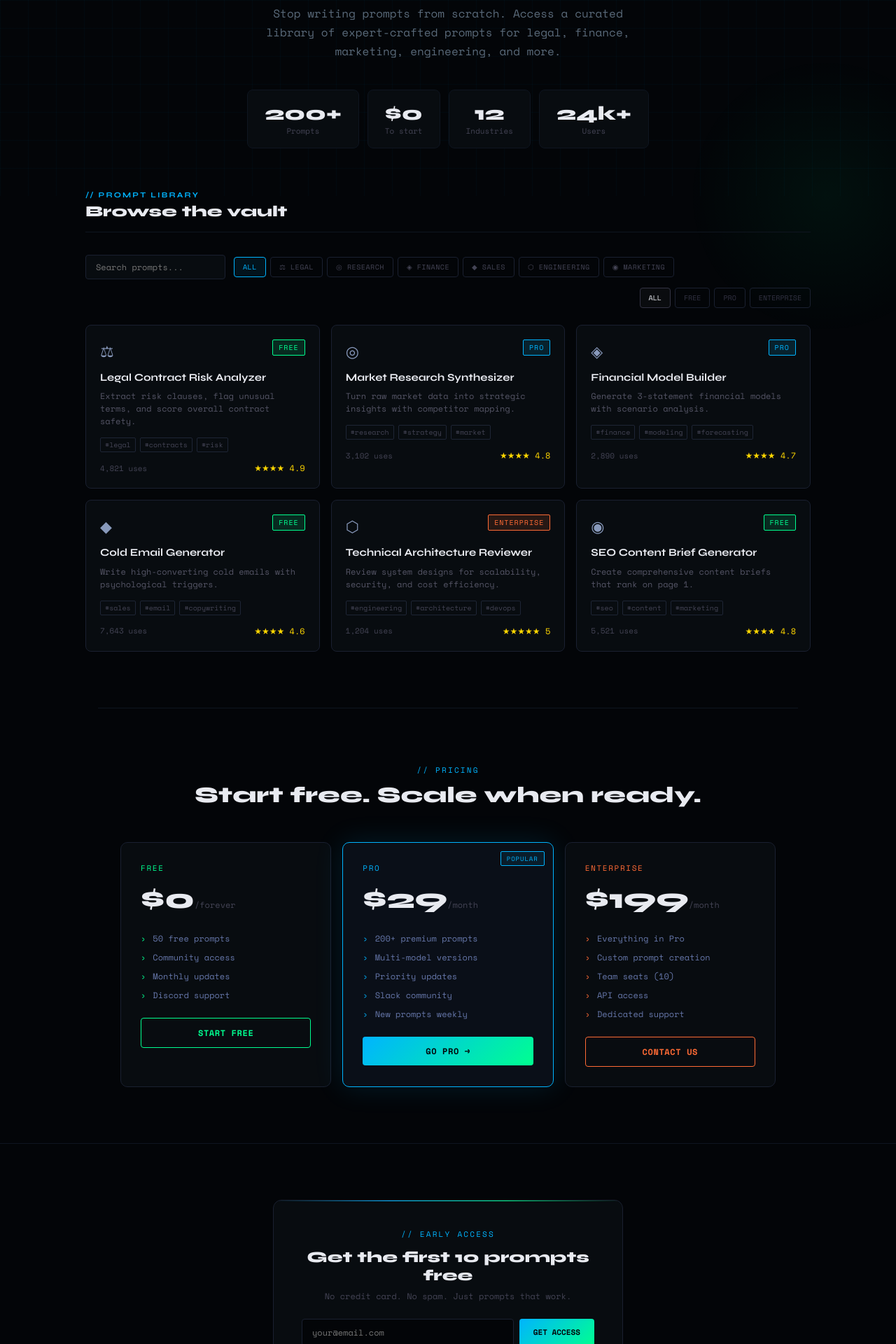
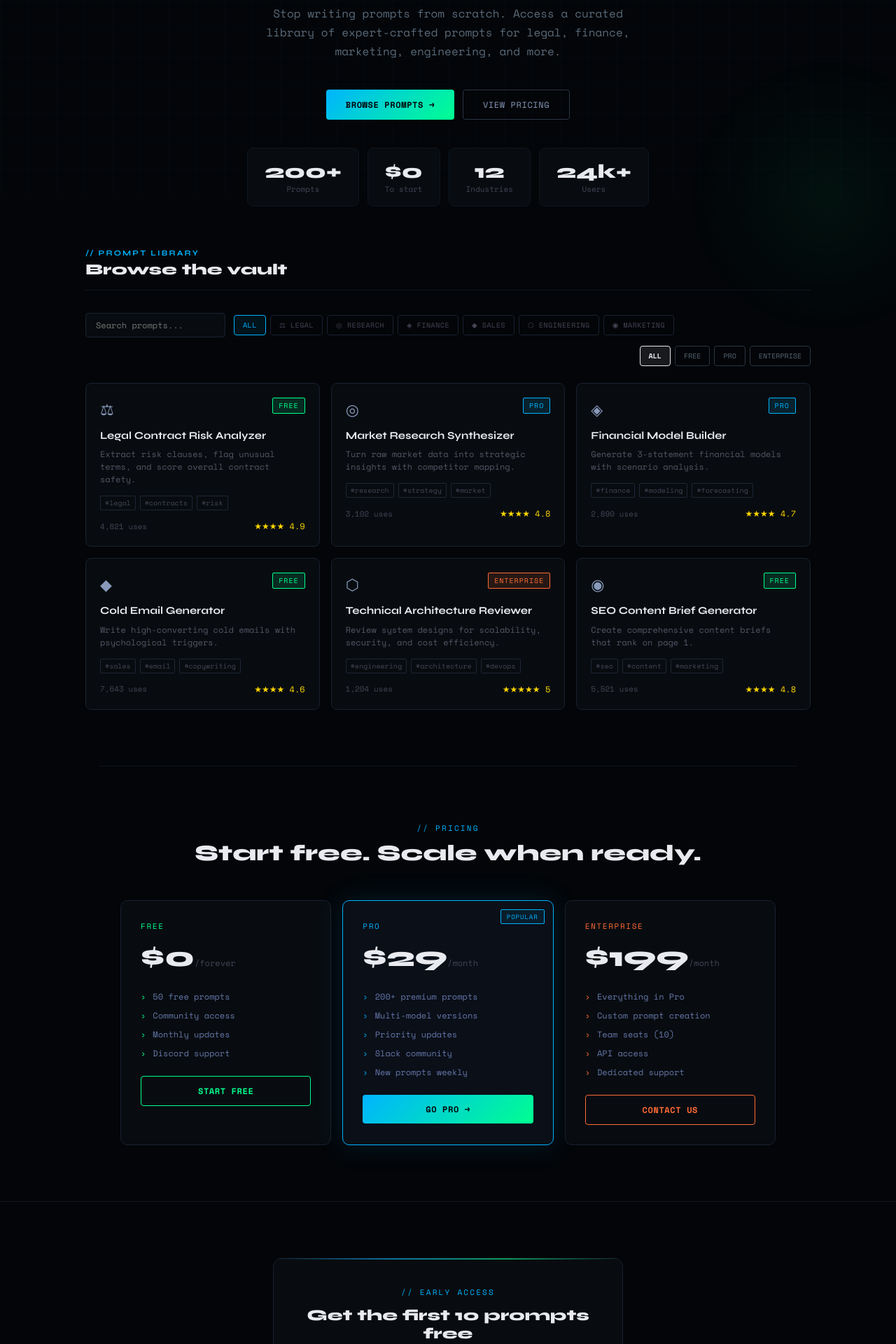
Before and after one commit to aiopentec/prompt-vault, a React (Vite) app: page / in a window 1280 px wide. Shown: the part 520-2440 px from the top of the page at 70% size. Built offline with nearby package versions, Linux system fonts and the light colour scheme.

Commit message:
fix: all interactive elements wired up

```diff
--- a/src/App.jsx
+++ b/src/App.jsx
@@ -200,6 +200,23 @@ function PromptCard({ prompt, onClick }) {
   );
 }
 
+function SaveButton() {
+  const [saved, setSaved] = useState(false);
+  return (
+    <button onClick={() => { setSaved(true); setTimeout(() => setSaved(false), 2000); }} style={{
+      padding: "12px 20px",
+      background: saved ? "#00ff9015" : "none",
+      border: `1px solid ${saved ? "#00ff90" : "#2a3545"}`,
+      color: saved ? "#00ff90" : "#6677aa",
+      borderRadius: "6px", fontFamily: "'Space Mono', monospace",
+      fontSize: "11px", cursor: "pointer", transition: "all 0.2s",
+      whiteSpace: "nowrap"
+    }}>
+      {saved ? "✓ SAVED" : "♡ SAVE"}
+    </button>
+  );
+}
+
 function Modal({ prompt, onClose }) {
   const [copied, setCopied] = useState(false);
   if (!prompt) return null;
@@ -269,15 +286,7 @@ function Modal({ prompt, onClose }) {
           }}>
             {copied ? "✓ COPIED" : "◻ COPY PROMPT"}
           </button>
-          <button style={{
-            padding: "12px 20px",
-            background: "none", border: "1px solid #1e2535",
-            color: "#445", borderRadius: "6px",
-            fontFamily: "'Space Mono', monospace", fontSize: "11px",
-            cursor: "pointer"
-          }}>
-            ♡ SAVE
-          </button>
+          <SaveButton />
         </div>
       </div>
     </div>
@@ -368,9 +377,9 @@ export default function App() {
             <TerminalBadge text={`${counter.toLocaleString()} prompts used`} />
           </div>
           <div style={{ display: "flex", gap: "12px", alignItems: "center" }}>
-            <span style={{ fontSize: "12px", color: "#445", cursor: "pointer" }}>Docs</span>
-            <span style={{ fontSize: "12px", color: "#445", cursor: "pointer" }}>API</span>
-            <button style={{
+            <span onClick={() => document.getElementById("library").scrollIntoView({behavior:"smooth"})} style={{ fontSize: "12px", color: "#6677aa", cursor: "pointer" }}>Library</span>
+            <span onClick={() => document.getElementById("pricing").scrollIntoView({behavior:"smooth"})} style={{ fontSize: "12px", color: "#6677aa", cursor: "pointer" }}>Pricing</span>
+            <button onClick={() => document.getElementById("pricing").scrollIntoView({behavior:"smooth"})} style={{
               background: "linear-gradient(135deg, #00b4ff, #00ff90)",
               border: "none", color: "#030508",
               padding: "7px 16px", borderRadius: "4px",
@@ -424,6 +433,23 @@ export default function App() {
             Stop writing prompts from scratch. Access a curated library of expert-crafted prompts for legal, finance, marketing, engineering, and more.
           </p>
 
+          <div style={{ display: "flex", gap: "12px", justifyContent: "center", marginBottom: "40px" }}>
+            <button onClick={() => document.getElementById("library").scrollIntoView({behavior:"smooth"})} style={{
+              background: "linear-gradient(135deg, #00b4ff, #00ff90)",
+              border: "none", color: "#030508",
+              padding: "12px 28px", borderRadius: "4px",
+              fontFamily: "'Space Mono', monospace", fontSize: "12px",
+              fontWeight: "700", cursor: "pointer", letterSpacing: "0.05em"
+            }}>BROWSE PROMPTS →</button>
+            <button onClick={() => document.getElementById("pricing").scrollIntoView({behavior:"smooth"})} style={{
+              background: "transparent",
+              border: "1px solid #2a3545", color: "#8899bb",
+              padding: "12px 28px", borderRadius: "4px",
+              fontFamily: "'Space Mono', monospace", fontSize: "12px",
+              cursor: "pointer", letterSpacing: "0.05em"
+            }}>VIEW PRICING</button>
+          </div>
+
           <div style={{ display: "flex", gap: "12px", justifyContent: "center", flexWrap: "wrap" }}>
             {[
               { label: "200+", sub: "Prompts" },
@@ -444,7 +470,7 @@ export default function App() {
         </div>
 
         {/* LIBRARY SECTION */}
-        <div style={{
+        <div id="library" style={{
           maxWidth: "1100px", margin: "0 auto",
           padding: "0 32px 80px"
         }}>
@@ -489,18 +515,23 @@ export default function App() {
               ))}
             </div>
             <div style={{ display: "flex", gap: "6px", marginLeft: "auto" }}>
-              {tiers.map(t => (
+              {tiers.map(t => {
+                const tc = t === "free" ? "#00ff90" : t === "pro" ? "#00b4ff" : t === "enterprise" ? "#ff6b35" : "#e8eaf0";
+                const isActive = activeTier === t;
+                return (
                   <button key={t} onClick={() => setActiveTier(t)} style={{
-                  background: activeTier === t ? "#ffffff08" : "transparent",
-                  border: `1px solid ${activeTier === t ? "#334" : "#1a2030"}`,
-                  color: activeTier === t ? "#e8eaf0" : "#334",
+                    background: isActive ? `${tc}18` : "transparent",
+                    border: `1px solid ${isActive ? tc : "#2a3545"}`,
+                    color: isActive ? tc : "#556677",
                     padding: "6px 12px", borderRadius: "4px", cursor: "pointer",
                     fontFamily: "'Space Mono', monospace", fontSize: "10px",
-                  textTransform: "uppercase"
+                    textTransform: "uppercase", transition: "all 0.15s",
+                    fontWeight: isActive ? "700" : "400"
                   }}>
                     {t}
                   </button>
-              ))}
+                );
+              })}
             </div>
           </div>
 
@@ -523,7 +554,7 @@ export default function App() {
         </div>
 
         {/* PRICING */}
-        <div style={{
+        <div id="pricing" style={{
           borderTop: "1px solid #0e1520",
           padding: "80px 32px",
           maxWidth: "1000px", margin: "0 auto"
@@ -586,17 +617,25 @@ export default function App() {
                     </div>
                   ))}
                 </div>
-                <button style={{
-                  width: "100%", padding: "12px",
+                <a
+                  href={
+                    plan.name === "PRO" ? "https://ogoina4.gumroad.com/l/qvcmgg" :
+                    plan.name === "ENTERPRISE" ? "mailto:hello@promptvault.com?subject=Enterprise%20Inquiry" : "#"
+                  }
+                  target="_blank"
+                  rel="noopener noreferrer"
+                  style={{
+                    display: "block", width: "100%", padding: "12px",
                     background: plan.highlight ? `linear-gradient(135deg, #00b4ff, #00ff90)` : "transparent",
                     border: plan.highlight ? "none" : `1px solid ${plan.color}`,
                     color: plan.highlight ? "#030508" : plan.color,
                     borderRadius: "4px", cursor: "pointer",
                     fontFamily: "'Space Mono', monospace", fontSize: "12px",
-                  fontWeight: "700", letterSpacing: "0.05em"
+                    fontWeight: "700", letterSpacing: "0.05em",
+                    textAlign: "center", textDecoration: "none", boxSizing: "border-box"
                   }}>
                   {plan.cta}
-                </button>
+                </a>
               </div>
             ))}
           </div>
@@ -638,6 +677,7 @@ export default function App() {
                 <input
                   value={email}
                   onChange={e => setEmail(e.target.value)}
+                  onKeyDown={e => e.key === "Enter" && email && setSubscribed(true)}
                   placeholder="your@email.com"
                   style={{
                     flex: 1, background: "#030508",
```
Lines whose indentation alone changed are shown as unchanged.
